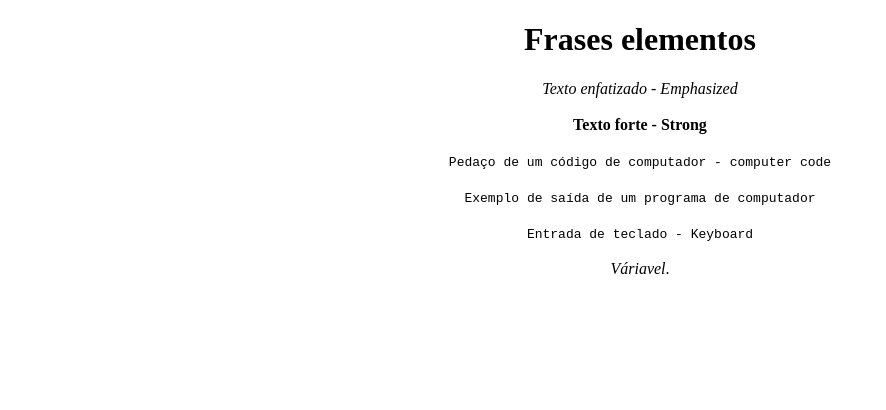
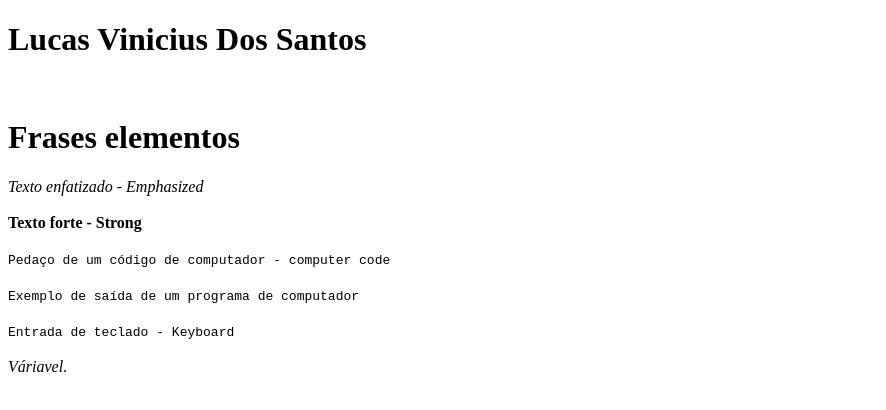
Before and after one commit to lucasantos100/Lucas_Santos_Desen_Sistemas_Tarde, a plain HTML site: page textos/textos.html in a window 1280 px wide. Shown: the whole page, without its empty margins (0-886 px from the left). Drawn offline with Linux system fonts and the light colour scheme.

Commit message:
alteraçao
+ nome

```diff
--- a/textos/textos.html
+++ b/textos/textos.html
@@ -6,9 +6,11 @@
     <title>Document</title>
 </head>
 <body>
-    <h1 style="text-align: center;">Frases elementos</h1>
+    <h1>Lucas Vinicius Dos Santos</h1>
+    <br>
+    <h1 >Frases elementos</h1>
 
-    <div style="text-align: center;">
+    <div>
     <em>Texto enfatizado - Emphasized</em>
     <br><br>
     <strong>Texto forte - Strong </strong>
```
Also changed, not shown: formularios/formularioexterno01.html (+1 -1 lines), tabelas/01.html (+3 -0 lines), tabelas/tabela.html (+2 -0 lines).
